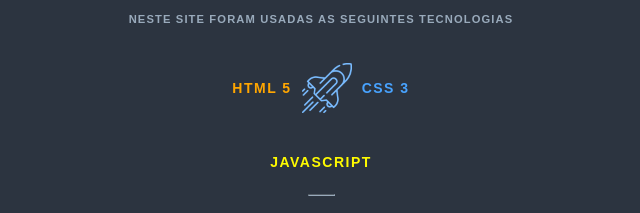
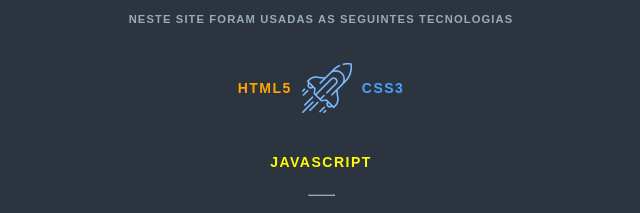
Before and after one commit to buqueiroz/apresenta-o, a plain HTML site: page index.html in a window 1280 px wide. Shown: the part 1499-1712 px from the top of the page, 319-959 px from the left. Drawn offline with Linux system fonts and the light colour scheme; a web font is replaced by a local one.

Commit message:
Update index.html

```diff
--- a/index.html
+++ b/index.html
@@ -57,11 +57,11 @@
     <p id="name">NESTE SITE FORAM USADAS AS SEGUINTES TECNOLOGIAS</p>
         <div class="rocket">
             <span id="html5_rocket">
-                <p>HTML 5</p>
+                <p>HTML5</p>
             </span>
             <img src="imagens/rocket.png" alt="" srcset="">
             <span id="css3_rocket">
-                <p>CSS 3</p>
+                <p>CSS3</p>
             </span>
         </div>
         <span id="JS_rocket">
```
